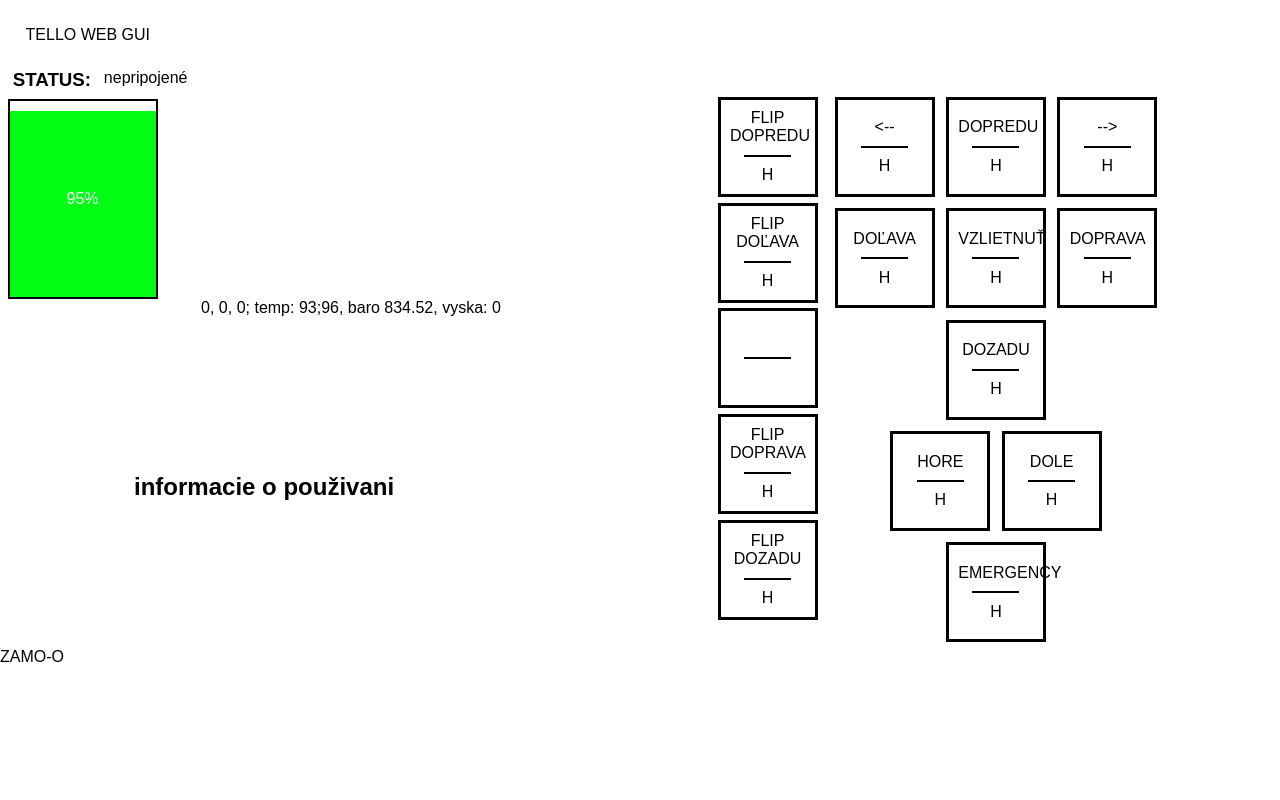
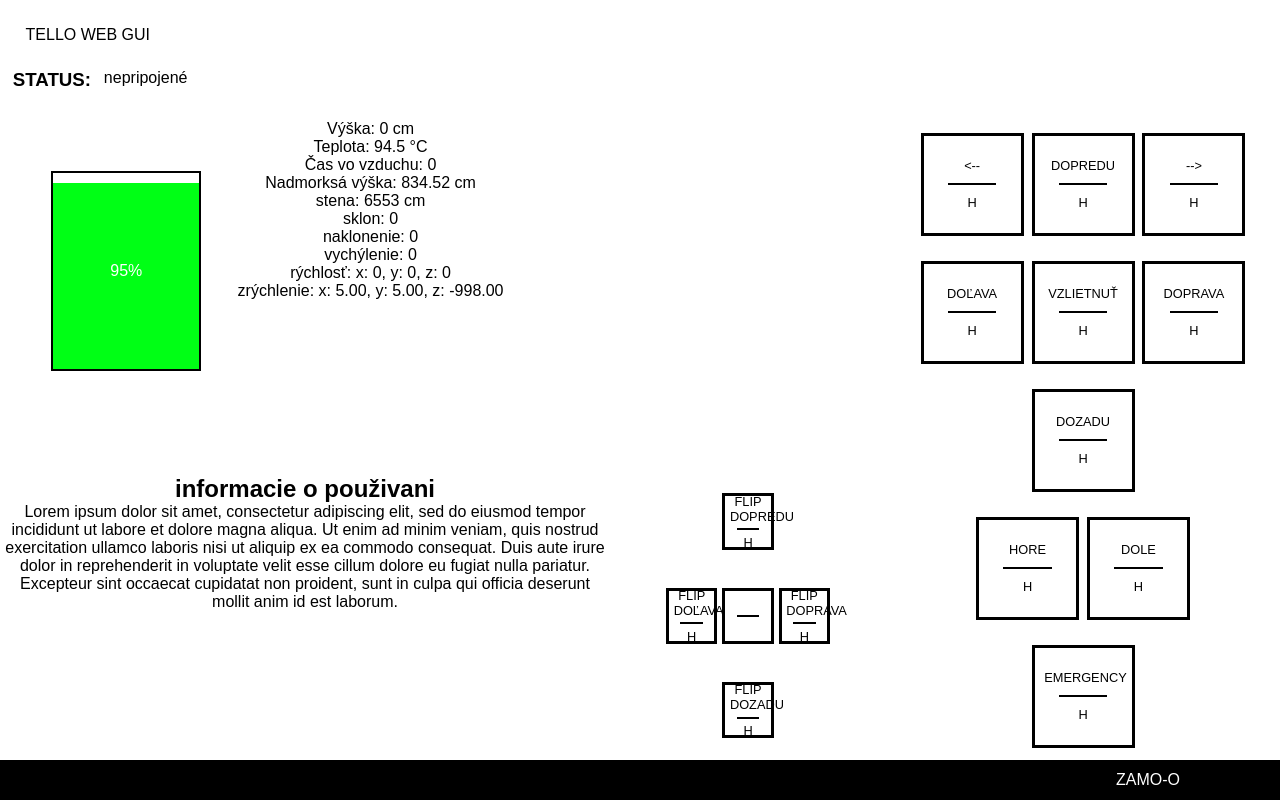
Before and after one commit to zamo-o/Tello_web-GUI_React_NodeJs, a React (Create React App) app in the folder frontend/: page / in a window 1280 px wide. Built offline with nearby package versions, Linux system fonts and the light colour scheme; no server answers.

Commit message:
uprava rozlozenia

```diff
--- a/frontend/src/components/App.jsx
+++ b/frontend/src/components/App.jsx
@@ -17,7 +17,10 @@ function App() {
 
 
     return(
+
         <div>
+
+        <div className="content">
 
         <section className="nav-status">
             <NAV />
@@ -36,6 +39,7 @@ function App() {
             <ZAMO_O />
         </section>
 
+        </div>
 
 
         </div>
--- a/frontend/src/components/BATERKA.jsx
+++ b/frontend/src/components/BATERKA.jsx
@@ -7,7 +7,8 @@ export default function BATERKA(props) {
         background: 'linear-gradient(0deg, rgba(0,255,21,1)' + props.percentaBaterky +'%, rgba(255,255,255,1) '+ props.percentaBaterky +'%)',
     }
 
-    return (<div className="baterka-box">
+    return (
+    <div className="baterka-box">
         <div className="baterka" style={style}>
             <p>
                 {props.percentaBaterky}%
--- a/frontend/src/components/DRONSTATUS.jsx
+++ b/frontend/src/components/DRONSTATUS.jsx
@@ -41,14 +41,53 @@ export default function DRONSTATUS() {
       */
 
         const {pitch, roll, yaw, vgx, vgy, vgz, templ, temph, tof, h, bat, baro, time, agx, agy, agz} = droneState;
+        let temp = ((Number(templ) + Number(temph)) / 2);
 
         return(
 
             <div className="dron-status item1">
 
             <BATERKA percentaBaterky={bat} />
-            {pitch}, {roll}, {yaw}; temp: {templ};{temph}, baro {baro}, vyska: {h}
+              <div className="dalsie-dron-info">
 
+                <div className="dron-status-hlavne">
+                  <p>
+                    Výška: {h} cm
+                  </p>
+                  <p>
+                    Teplota: {temp} °C
+                  </p>
+                  <p>
+                    Čas vo vzduchu: {time}
+                  </p>
+                  <p>
+                    Nadmorksá výška: {baro} cm
+                  </p>
+                  <p>
+                    stena: {tof} cm
+                  </p>
+                </div>
+
+                <div className="dron-status-vedlajsie">
+                  <p>
+                    sklon: {pitch}
+                  </p>
+                  <p>
+                    naklonenie: {roll}
+                  </p>
+                  <p>
+                    vychýlenie: {yaw}
+                  </p>
+                  <p>
+                    rýchlosť: x: {vgx}, y: {vgy}, z: {vgz}
+                  </p>
+
+                  <p>
+                    zrýchlenie: x: {agx}, y: {agy}, z: {agz}
+                  </p>
+                </div>
+
+              </div>
             </div>
 
         );
--- a/frontend/src/components/INFO.jsx
+++ b/frontend/src/components/INFO.jsx
@@ -4,6 +4,19 @@ export default function INFO() {
     return (
         <div className="info item3">
         <h1>informacie o použivani</h1>
+        <p>Lorem ipsum dolor sit amet,
+        consectetur adipiscing elit,
+        sed do eiusmod tempor incididunt
+        ut labore et dolore magna aliqua.
+        Ut enim ad minim veniam, quis nostrud
+        exercitation ullamco laboris nisi ut
+        aliquip ex ea commodo consequat. Duis
+        aute irure dolor in reprehenderit in
+        voluptate velit esse cillum dolore eu
+        fugiat nulla pariatur. Excepteur sint
+         occaecat cupidatat non proident, sunt
+          in culpa qui officia deserunt mollit anim
+           id est laborum.</p>
         </div>
     );
 }
--- a/frontend/src/components/css/style.css
+++ b/frontend/src/components/css/style.css
@@ -5,8 +5,27 @@
     font-family: sans-serif;
 }
 
+.content {
+    height: 100vh;
+}
+
 /* -------- SEKCIE -------- */
+.nav-status {
+    height: 15%;
+}
 
+.skuska-grid {
+    height: 80%;
+}
+
+.footer {
+    height: 5%;
+    display: flex;
+    align-items: center;
+    justify-content: end;
+    background-color: #000000;
+
+}
 
 /* -------- NAVBAR -------- */
 
@@ -38,7 +57,8 @@
 /* -------- STATUS -------- */
 
 .dron-status {
-
+    display: flex;
+    flex-direction: row;
 }
 
 .status {
@@ -48,12 +68,12 @@
 .status h3 {
     margin: 0 1%;
 }
-
 /* -------- BATERKA -------- */
 
 .baterka-box {
     width: 150px;
     height: 200px;
+    margin: 5%;
 }
 
 .baterka {
@@ -71,35 +91,62 @@
 .baterka p {
     color: #FFFFFF;
 }
+/* -------- DLASIE-DRON-INFO -------- */
+.dalsie-dron-info {
 
+}
+
+.dron-status-hlavne {
+
+}
+
+.dron-status-vedlajsie {
+
+}
 
 /* -------- TLACITKA -------- */
 
-.dron-commands {
-
-}
-
-.dron-commands .riadok {
-    display: flex;
-    align-items: center;
-    justify-content: center;
-}
-
-.button-box {
-    width: 100px;
-    height: 100px;
+.dron-commands .button-box {
+    height: 103px;
+    width: 103px;
     margin: 1%;
     border: 3px solid #000000;
     display: flex;
     flex-direction: column;
     align-items: center;
     justify-content: center;
+
 }
+
+.dron-tricks .button-box {
+
+    height: 60%;
+    width: 20%;
+    margin: 1%;
+    border: 3px solid #000000;
+    display: flex;
+    flex-direction: column;
+    align-items: center;
+    justify-content: center;
+
+}
+
+/*
+.button-box {
+    width: 103px;
+    height: 103px;
+    margin: 1%;
+    border: 3px solid #000000;
+    display: flex;
+    flex-direction: column;
+    align-items: center;
+    justify-content: center;
+
+}*/
 
 .button-nadpis{
     text-align: center;
     width: 100%;
-
     padding: 10%;
 }
 
@@ -115,6 +162,39 @@
     padding: 10%;
 }
 
+.button-nadpis,.button-tlacitko p {
+    font-size: 80%;
+}
+
+
+/* -------- TLACITKA COMMANDS -------- */
+
+.dron-commands {
+    height: 100%;
+}
+
+.dron-commands .riadok {
+    width: 100%;
+    height: 20%;
+    display: flex;
+    align-items: center;
+    justify-content: center;
+}
+
+.dron-tricks {
+    height: 100%;
+}
+
+.dron-tricks .riadok {
+    width: 100%;
+    height: 33%;
+    display: flex;
+    align-items: center;
+    justify-content: center;
+}
+
+/* -------- TLACITKA TRICKS -------- */
+
 /* -------- INFO -------- */
 
 .info {
@@ -124,13 +204,13 @@
 /* -------- GRID -------- */
 
 .skuska-grid {
-    height: 80%;
     text-align: center;
     display: grid;
     grid-template:
     "dron-status dron-status dron-status dron-commands dron-commands"
     "dron-info dron-info dron-tricks dron-commands dron-commands";
     grid-gap: 10px;
+    grid-template-columns: 20fr 20fr 20vw 20vw 10vw;
 }
 
 .skuska-grid .item1 {
@@ -146,5 +226,15 @@
 }
 
 .skuska-grid .item4 {
-    grid-area: dron-commands;
+    grid-area: dron-tricks;
 }
+
+
+
+/* -------- FOOTER -------- */
+
+.footer p {
+    color: #FFFFFF;
+    width: 100%;
+    margin-right: 100px;
+}
```
